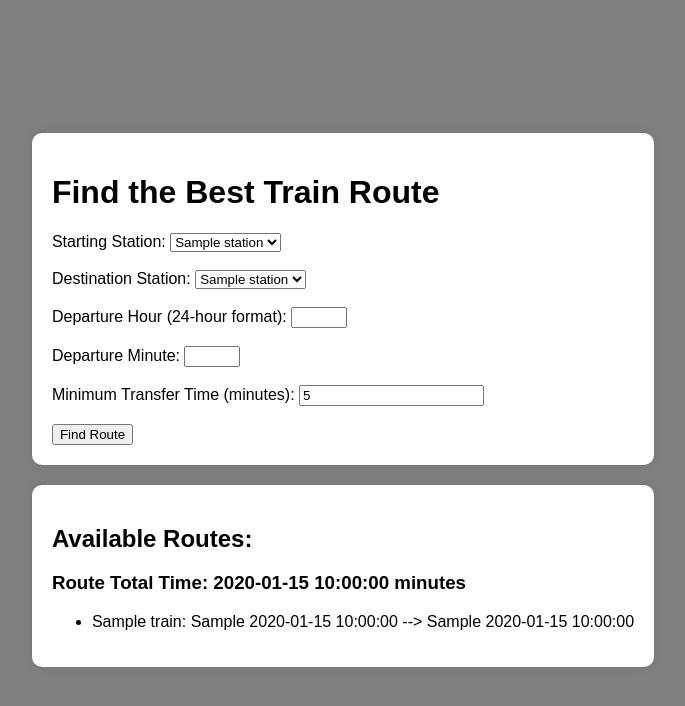
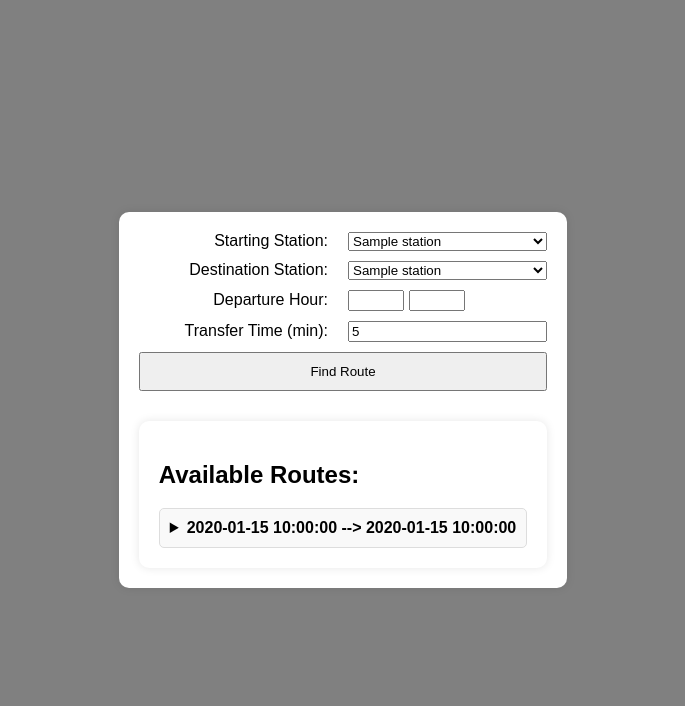
Before and after one commit to stacode123/TrainRouteSearch, a Flask app: template templates/index.html in a window 1280 px wide. Shown: the top 706 px of the page, without its empty margins (297-982 px from the left). Run offline with Flask 3, Linux system fonts and the light colour scheme; the template is opened without the code that fills it: most values are stand-ins (such as "Sample title", 1, 10 or a date in 2020); parts of the project's set-up code (start-up, migrations or seed data) failed here and were passed over.

Commit message:
1.2 Improved Routing Algorithm and Improved UI

```diff
--- a/app.py
+++ b/app.py
@@ -1,11 +1,9 @@
 #Import Libraries
 import warnings
 from datetime import time
-from typing import Dict, Any, List, Tuple
+import pandas as pd
 import heapq
-import pandas as pd
-
-
+from datetime import datetime, timedelta
 from flask import Flask, render_template, request
 from datetime import datetime, timedelta
 warnings.simplefilter(action='ignore', category=FutureWarning)
@@ -191,63 +189,75 @@ def time_difference_in_minutes(start_time, end_time):
     return int((end_dt - start_dt).total_seconds() / 60)
 
 
-def dijkstra_find_routes(start, goal, departure_time, buffer_time, max_options=3):
-    # Convert buffer time to integer minutes
+
+
+def addtime(time1, hourtoadd, minutestoadd):
+    time1 = datetime.combine(datetime.today(), time1)
+    time1 = time1 + timedelta(hours=hourtoadd, minutes=minutestoadd)
+    return time1.time()
+
+def heuristic(current_station, goal_station):
+    # Simple heuristic: number of stations between current and goal
+    return abs(stations.index(current_station) - stations.index(goal_station))
+
+def a_star_find_routes(start, goal, departure_time, buffer_time):
     buffer_delta = buffer_time
-
-    # Priority queue: stores (total_travel_time, current_station, current_time, path_so_far)
-    queue = [(0, start, departure_time, [])]
-
-    # Best known travel times to each station
+    queue = []
     best_times = {start: 0}
-
-    # Store multiple valid paths to the destination
     found_routes = []
 
-    while queue and len(found_routes) < max_options:
-        # Get the route with the shortest travel time so far
-        total_travel_time, current_station, current_time, path = heapq.heappop(queue)
+    # Add multiple initial states to the queue
+    for (train_name, train_number), schedule in train_data.items():
+        for i in range(len(schedule) - 1):
+            from_station, dep_time_str, arr_time_str = schedule[i]
+            if from_station == start:
+                dep_time = datetime.strptime(dep_time_str, "%H:%M").time()
+                if time_difference_in_minutes(departure_time, dep_time) >= 0:
+                    heapq.heappush(queue, (0, start, dep_time, [], 0))
 
-        # If we reached the goal, add the route to found_routes
+    while queue and len(found_routes) < 10:
+        total_travel_time, current_station, current_time, path, g_cost = heapq.heappop(queue)
+
         if current_station == goal:
             found_routes.append((total_travel_time, path))
             continue
 
-        # Explore all possible train options from the current station
         for (train_name, train_number), schedule in train_data.items():
             for i in range(len(schedule) - 1):
                 from_station, dep_time_str, arr_time_str = schedule[i]
                 to_station, next_dep_time_str, next_arr_time_str = schedule[i + 1]
 
-                # Only consider trains that leave from the current station
                 if from_station != current_station:
                     continue
 
-                # Parse times for departure and arrival as time objects
                 dep_time = datetime.strptime(dep_time_str, "%H:%M").time()
                 arr_time = datetime.strptime(next_arr_time_str, "%H:%M").time()
-                r = "0"
-                # Check if the current path’s arrival time plus buffer time allows for this departure
-                try:
-                    r = path[-1][1]
-                except:
-                    r="0"
+                r = path[-1][1] if path else "0"
+
                 if time_difference_in_minutes(current_time, dep_time) >= buffer_delta or train_number == r:
-                    # Calculate travel time to this new station
                     travel_time = time_difference_in_minutes(dep_time, arr_time)
                     waiting_time = time_difference_in_minutes(current_time, dep_time)
                     new_total_travel_time = total_travel_time + travel_time + waiting_time
+                    new_g_cost = g_cost + travel_time + waiting_time
+                    f_cost = new_g_cost + heuristic(to_station, goal)
 
-                    # If we found a faster way to reach this station, add to queue
-                    if to_station not in best_times or new_total_travel_time < best_times[to_station]:
-                        best_times[to_station] = new_total_travel_time
+                    if to_station not in best_times or new_total_travel_time:
                         new_path = path + [
                             (train_name, train_number, from_station, to_station, dep_time_str, next_arr_time_str)]
-                        heapq.heappush(queue, (new_total_travel_time, to_station, arr_time, new_path))
+                        heapq.heappush(queue, (f_cost, to_station, arr_time, new_path, new_g_cost))
 
-    # Format the found routes as needed
+    # Sort found routes by closeness to the selected departure time and remove duplicates
+    found_routes = sorted(found_routes, key=lambda x: abs(time_difference_in_minutes(departure_time, datetime.strptime(x[1][0][4], "%H:%M").time())))
+    unique_routes = []
+    seen_paths = set()
+    for total_time, route in found_routes:
+        route_tuple = tuple(route)
+        if route_tuple not in seen_paths:
+            seen_paths.add(route_tuple)
+            unique_routes.append((total_time, route))
+
     formatted_routes = []
-    for total_time, route in found_routes:
+    for total_time, route in unique_routes:
         formatted_route = []
         if route:
             current_train = route[0][1]
@@ -258,11 +268,9 @@ def dijkstra_find_routes(start, goal, departure_time, buffer_time, max_options=3
             for leg in route[1:]:
                 train_name, train_number, dep_station, arr_station, dep_time, arr_time = leg
                 if train_number == current_train:
-                    # Extend the segment on the same train
                     end_station = arr_station
                     end_time = arr_time
                 else:
-                    # Add the completed segment and start a new one
                     formatted_route.append({
                         "train": f"{route[0][0]} ({current_train})",
                         "departure_station": start_station,
@@ -275,7 +283,6 @@ def dijkstra_find_routes(start, goal, departure_time, buffer_time, max_options=3
                     start_time = dep_time
                     end_station, end_time = arr_station, arr_time
 
-            # Append the last segment
             formatted_route.append({
                 "train": f"{route[-1][0]} ({current_train})",
                 "departure_station": start_station,
@@ -286,7 +293,6 @@ def dijkstra_find_routes(start, goal, departure_time, buffer_time, max_options=3
         formatted_routes.append((total_time, formatted_route))
 
     return formatted_routes
-
 @app.route('/', methods=['GET', 'POST'])
 def index():
     result = None
@@ -302,7 +308,8 @@ def index():
         departure_time = time(departure_hour, departure_minute)  # Convert to datetime.time
 
         # Get multiple route options
-        found_routes = dijkstra_find_routes(start, goal, departure_time, buffer_time, max_options=3)
+        found_routes = a_star_find_routes(start, goal, departure_time, buffer_time)
+        print(found_routes)
         if found_routes:
             for total_time, route in found_routes:
                 route_options.append({
--- a/templates/index.html
+++ b/templates/index.html
@@ -5,6 +5,24 @@
     <meta name="viewport" content="width=device-width, initial-scale=1.0">
     <title>Train Route Finder</title>
     <style>
+        details {
+        margin-top: 10px;
+        padding: 10px;
+        background-color: #f9f9f9;
+        border: 1px solid #ddd;
+        border-radius: 5px;
+    }
+    summary {
+        font-weight: bold;
+        cursor: pointer;
+    }
+    summary:hover {
+        color: #0073e6;
+    }
+    ul {
+        list-style-type: none;
+        padding: 0;
+    }
         body {
             background-color: gray;
             display: flex;
@@ -14,56 +32,73 @@
             margin: 0;
             font-family: Arial, sans-serif;
         }
-        form {
+        .container {
             background-color: white;
             padding: 20px;
             border-radius: 10px;
             box-shadow: 0 0 10px rgba(0, 0, 0, 0.1);
+            display: grid;
+            grid-template-columns: 1fr 1fr;
+            gap: 10px;
+            align-items: center;
+            max-width: 600px;
+        }
+        label {
+            text-align: right;
+            padding-right: 10px;
+        }
+        .controls {
+            display: flex;
+            gap: 5px;
+            align-items: center;
         }
         .result-box {
+            grid-column: span 2;
             background-color: white;
             padding: 20px;
             border-radius: 10px;
             box-shadow: 0 0 10px rgba(0, 0, 0, 0.1);
             margin-top: 20px;
         }
+        button {
+            grid-column: span 2;
+            padding: 10px;
+        }
     </style>
 </head>
 <body>
-    <div>
-       <form method="post">
-          <h1>Find the Best Train Route</h1>
+    <form method="post" class="container">
         <label for="start">Starting Station:</label>
         <select id="start" name="start" required>
             {% for station in stations %}
                 <option value="{{ station }}">{{ station }}</option>
             {% endfor %}
-             </select><br><br>
+        </select>
 
         <label for="goal">Destination Station:</label>
         <select id="goal" name="goal" required>
             {% for station in stations %}
                 <option value="{{ station }}">{{ station }}</option>
             {% endfor %}
-    </select><br><br>
+        </select>
 
-    <label for="departure_hour">Departure Hour (24-hour format):</label>
-    <input type="number" id="departure_hour" name="departure_hour" min="0" max="23" required><br><br>
+        <label for="departure_hour">Departure Hour:</label>
+        <div class="controls">
+            <input type="number" id="departure_hour" name="departure_hour" min="0" max="23" required>
+            <input type="number" id="departure_minute" name="departure_minute" min="0" max="59" required>
+        </div>
 
-    <label for="departure_minute">Departure Minute:</label>
-    <input type="number" id="departure_minute" name="departure_minute" min="0" max="59" required><br><br>
-
-    <label for="buffer_time">Minimum Transfer Time (minutes):</label>
-    <input type="number" id="buffer_time" name="buffer_time" value="5" min="0" required><br><br>
+        <label for="buffer_time">Transfer Time (min):</label>
+        <input type="number" id="buffer_time" name="buffer_time" value="5" min="0" required>
 
         <button type="submit">Find Route</button>
-</form>
 
         {% if route_options %}
         <div class="result-box">
             <h2>Available Routes:</h2>
             {% for option in route_options %}
-            <h3>Route Total Time: {{ option.total_time }} minutes</h3>
+                   <details>
+                       <summary>{{ option.legs[0].departure_time }} --> {{ option.legs[-1].arrival_time }}</summary>
                    <ul>
                       {% for leg in option.legs %}
                           <li>{{ leg.train }}: {{ leg.departure_station }} {{ leg.departure_time }}
@@ -71,13 +106,13 @@
                             </li>
                         {% endfor %}
                  </ul>
+                </details>
             {% endfor %}
         </div>
     {% elif result %}
      <p>{{ result }}</p>
     {% endif %}
 
-
-    </div>
+    </form>
 </body>
 </html>
```
Lines whose indentation alone changed are shown as unchanged.
